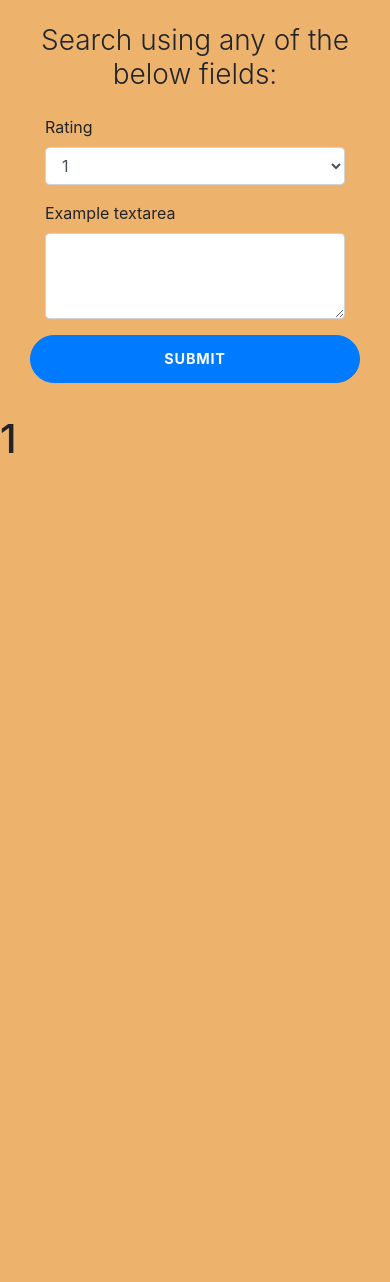
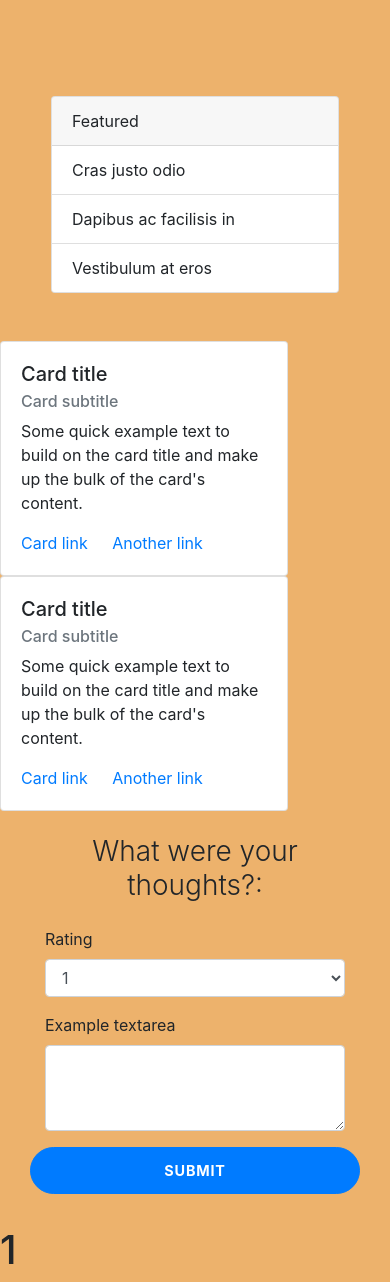
Before and after one commit to delabere/CS50W_Project1, a Flask app: page /book/1 in a window 390 px wide. Shown: the part 56-1338 px from the top of the page. Before the commit the page ends 509 px from the top, so only its background shows below. Run offline with Flask 2, Linux system fonts and the light colour scheme; some libraries are stand-ins or nearby versions.

Commit message:
added some design to the book page

```diff
--- a/templates/book.html
+++ b/templates/book.html
@@ -2,6 +2,55 @@
 
 
 {% block body %}
+
+
+
+
+<div class="row">
+  <div class="col-sm-6">
+    <br><br><br><br>
+<div class="card mx-auto" style="width: 18rem;">
+  <div class="card-header">
+    Featured
+  </div>
+  <ul class="list-group list-group-flush">
+    <li class="list-group-item">Cras justo odio</li>
+    <li class="list-group-item">Dapibus ac facilisis in</li>
+    <li class="list-group-item">Vestibulum at eros</li>
+  </ul>
+</div>
+</div>
+<div class="col-sm-6">
+  <br><br>
+
+  <!-- cards to be iterable upon reviews -->
+  <div class="card" style="width: 18rem;">
+    <div class="card-body">
+      <h5 class="card-title">Card title</h5>
+      <h6 class="card-subtitle mb-2 text-muted">Card subtitle</h6>
+      <p class="card-text">Some quick example text to build on the card title and make up the bulk of the card's content.</p>
+      <a href="#" class="card-link">Card link</a>
+      <a href="#" class="card-link">Another link</a>
+    </div>
+  </div>
+
+
+  <div class="card" style="width: 18rem;">
+  <div class="card-body">
+    <h5 class="card-title">Card title</h5>
+    <h6 class="card-subtitle mb-2 text-muted">Card subtitle</h6>
+    <p class="card-text">Some quick example text to build on the card title and make up the bulk of the card's content.</p>
+    <a href="#" class="card-link">Card link</a>
+    <a href="#" class="card-link">Another link</a>
+  </div>
+</div>
+
+
+</div>
+</div></div>
+
+
+
 
 <br>
 <div class="container-fluid">
@@ -10,7 +59,7 @@
       <div class="container">
         <div class="row">
           <div class="col-md-12 col-lg-12 mx-auto">
-            <h3 class="login-heading mb-4  text-center">Search using any of the below fields:</h3>
+            <h3 class="login-heading mb-4  text-center">What were your thoughts?:</h3>
             <div class="container">
 
               <form action="{{ url_for('book', isbn=isbn) }}" method="POST">
```
Also changed, not shown: 2 other files.
